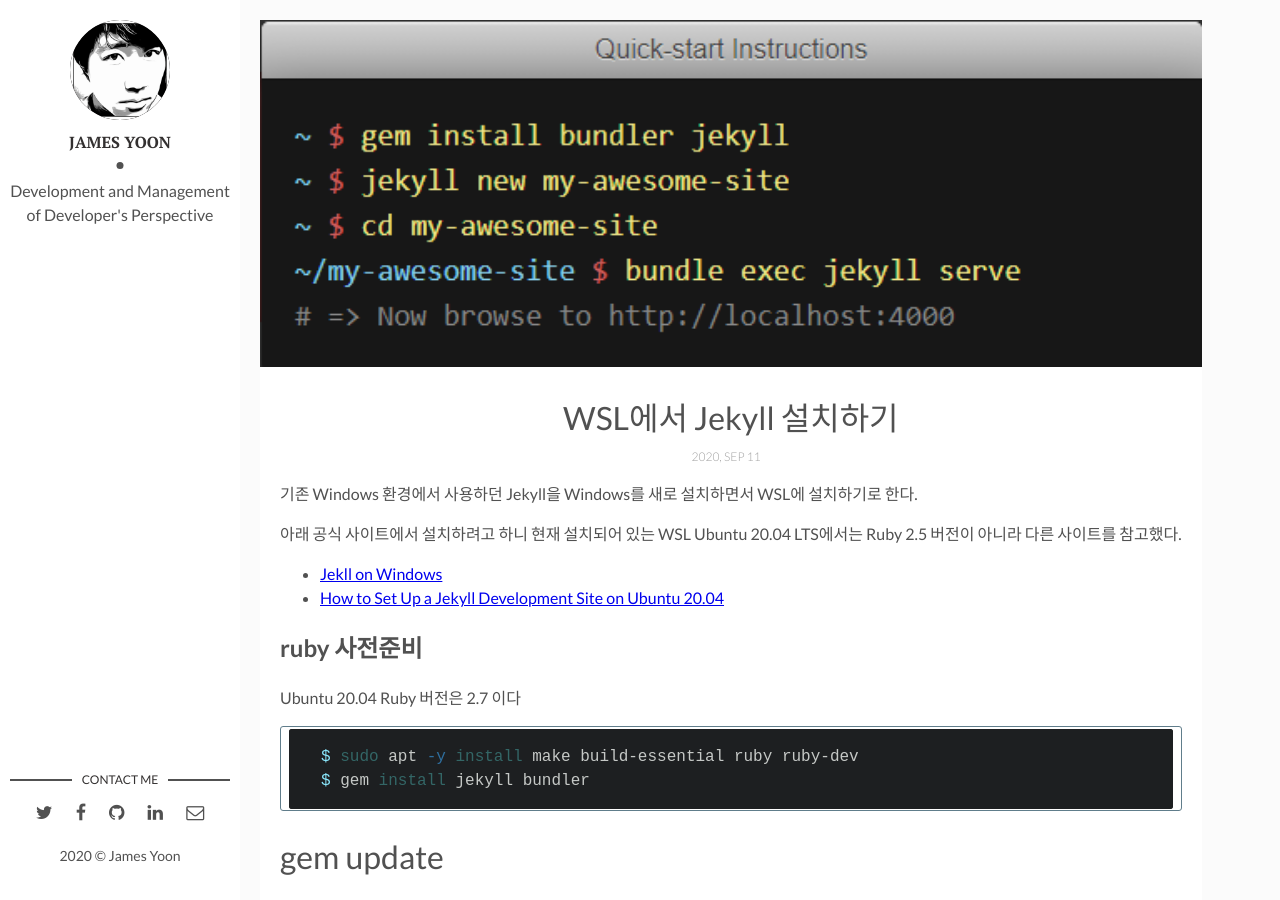
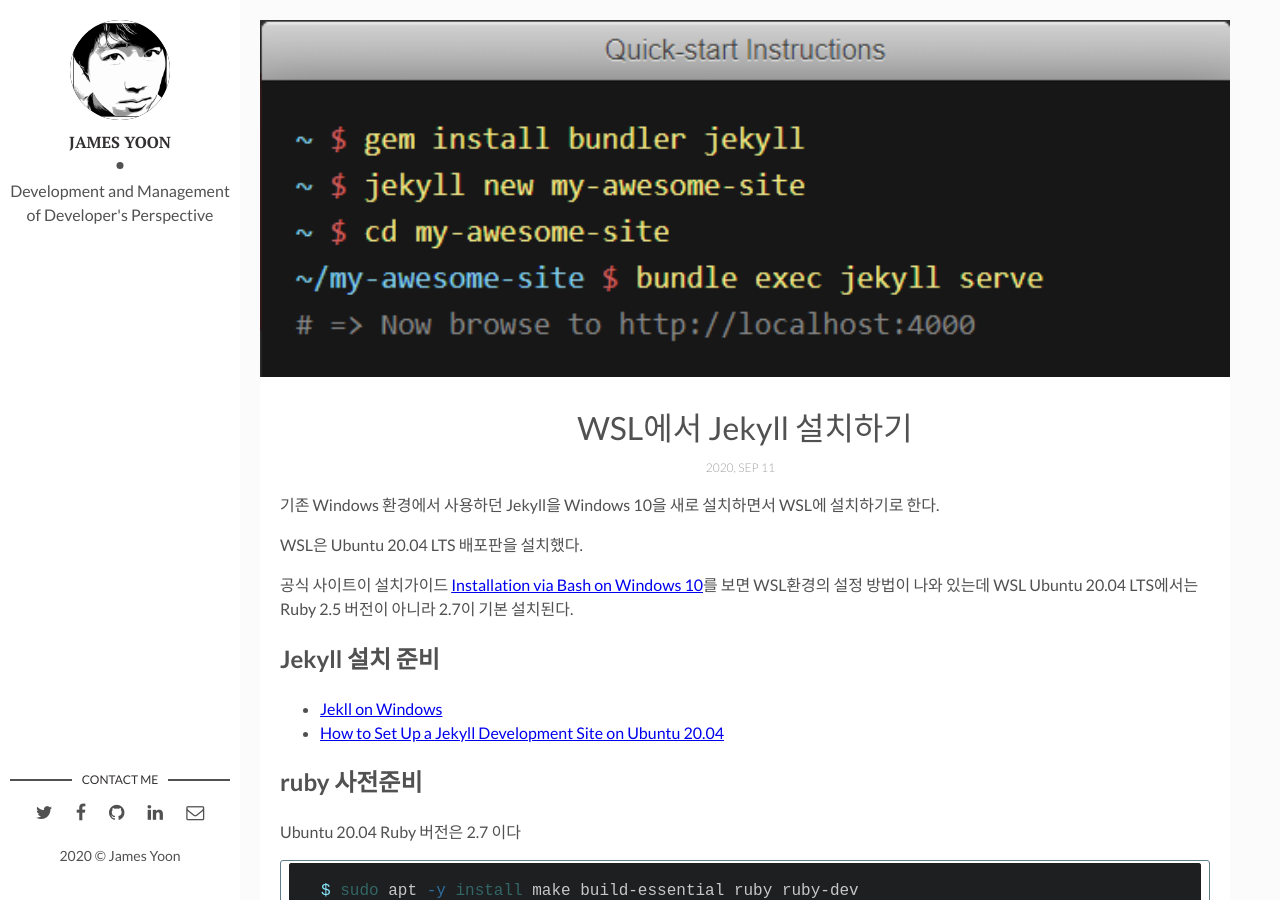
Before and after one commit to butteryoon/butteryoon.github.io, a Jekyll site: the page built from _posts/2020-09-12-jekyll_wsl2.md, in a window 1280 px wide and 900 px high. Built offline with Jekyll 4.4.1, drawn with Linux system fonts in a browser that asks for light colours; comment, search, counter and statistics services are not loaded; some of the changed text lies outside the part shown.

Commit message:
jekyll 관련글 정보 업데이트

```diff
--- a/_posts/2018-09-27-githubPages-with-jekyll.markdown
+++ b/_posts/2018-09-27-githubPages-with-jekyll.markdown
@@ -1,10 +1,10 @@
 ---
 layout: post
 title: "jekyll을 이용하여 Github Page 만들기"
-desc: ""
 img: software.jpg
 date: 2018-09-27 21:25:30 +0900
-tags: [GitHub, 블로그, Jekyll, 마크다운] # add tag
+tags: [gitHub, 블로그, jekyll, 마크다운] # add tag
+related: jekyll
 categories: blog
 ---
 
@@ -40,6 +40,7 @@
 - [Github-Pages 에 Jekyll 설치하기](http://dveamer.github.io/homepage/JekyllOnGithubPages.html)
 
 **TODO**
+
 1. 새 파일을 만들때 기본 헤더정보를 자동으로 만들어주는 스크립트
  - YYYY-MM-DD-title.md 형식으로 만들고
  - layout, title, desc, img, date, tags, categories 를 입력 받는다.
--- a/_posts/2020-09-12-jekyll_wsl2.md
+++ b/_posts/2020-09-12-jekyll_wsl2.md
@@ -8,11 +8,18 @@
 categories: tools
 ---
 
-기존 Windows 환경에서 사용하던 Jekyll을 Windows를 새로 설치하면서 WSL에 설치하기로 한다.
+기존 Windows 환경에서 사용하던 Jekyll을 Windows 10을 새로 설치하면서 WSL에 설치하기로 한다.
 
-아래 공식 사이트에서 설치하려고 하니 현재 설치되어 있는 WSL Ubuntu 20.04 LTS에서는 Ruby 2.5 버전이 아니라 다른 사이트를 참고했다.
+WSL은 Ubuntu 20.04 LTS 배포판을 설치했다.
+
+공식 사이트이 설치가이드 [Installation via Bash on Windows 10](https://jekyllrb.com/docs/installation/windows/#installation-via-bash-on-windows-10)를 보면 WSL환경의 설정 방법이 나와 있는데 WSL Ubuntu 20.04 LTS에서는 Ruby 2.5 버전이 아니라 2.7이 기본 설치된다.
+
+
 
 <!--more-->
+
+
+## Jekyll 설치 준비
 
 - [Jekll on Windows](https://jekyllrb.com/docs/installation/windows/)
 - [How to Set Up a Jekyll Development Site on Ubuntu 20.04](https://www.digitalocean.com/community/tutorials/how-to-set-up-a-jekyll-development-site-on-ubuntu-20-04)
```
